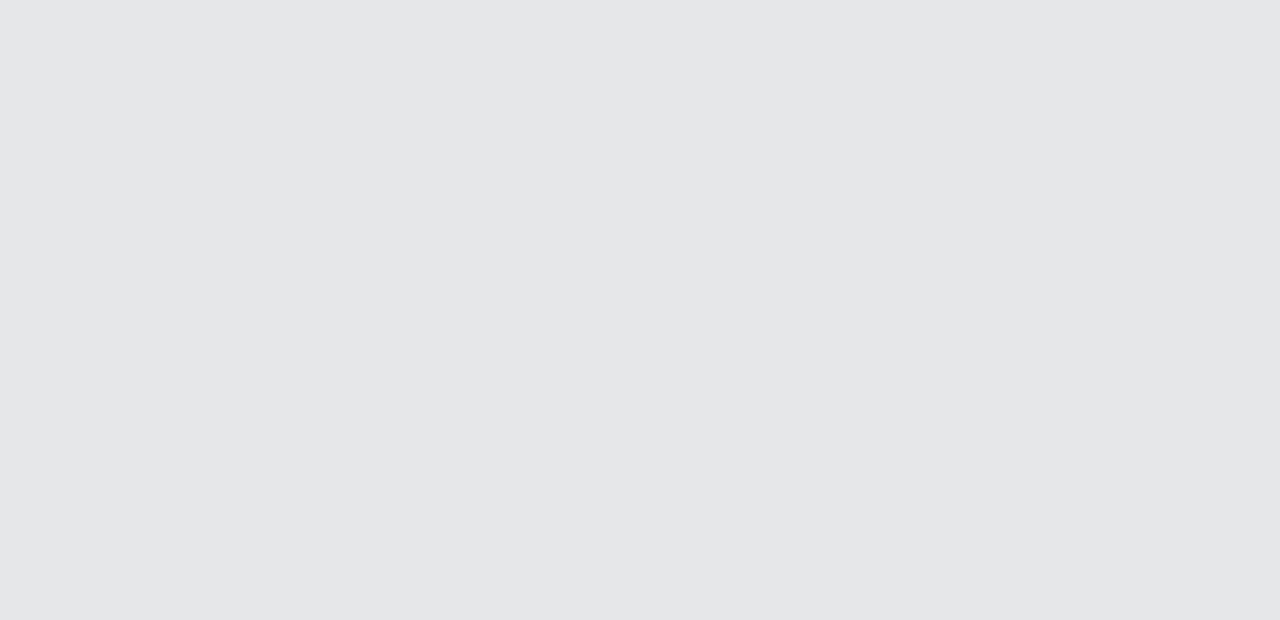
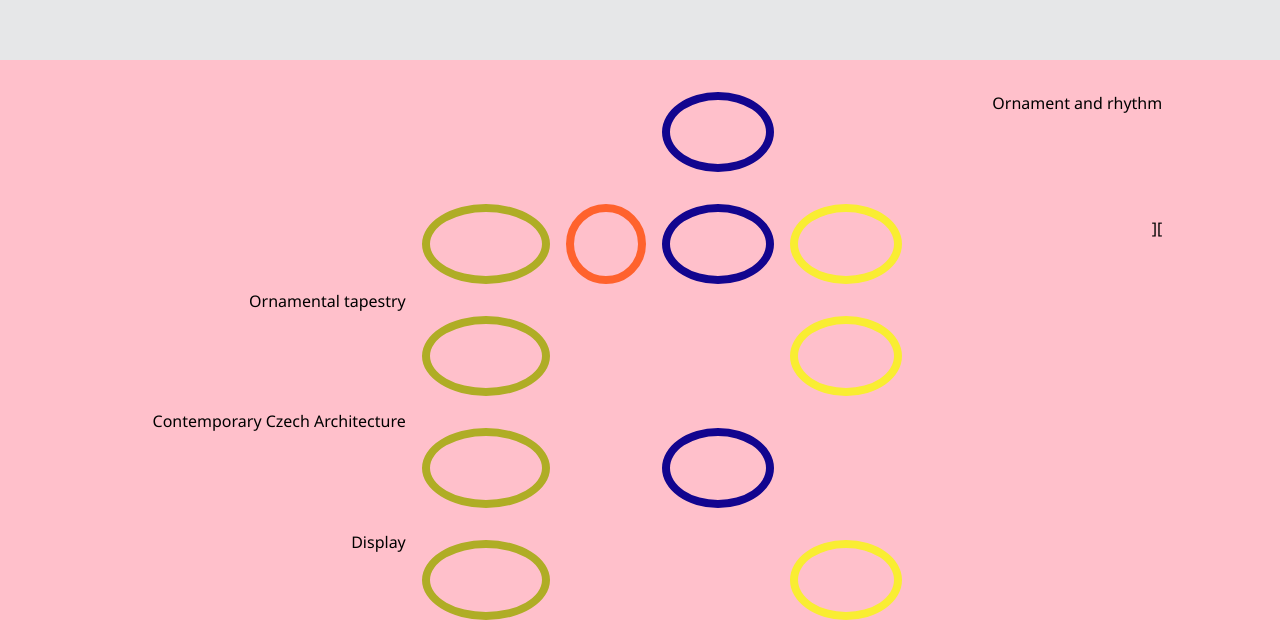
Before and after one commit to ArcanusMagnus/vasekkokes.cz, a React (Create React App) app: page / in a window 1280 px wide. Shown: the part 740-1360 px from the top of the page. Before the commit the page ends 800 px from the top, so only its background shows below. Built offline with nearby package versions, Linux system fonts and the light colour scheme.

Commit message:
Add MetroLine component, delete MetroStop component (line-oriented -> column-oriented), add some line generation logic.

```diff
--- a/src/components/Landing/Metro/MetroGrid.module.css
+++ b/src/components/Landing/Metro/MetroGrid.module.css
@@ -3,3 +3,32 @@
   min-width: 600px;
   margin: auto;
 }
+
+.active,
+.blank,
+.undefined {
+    height: 5rem;
+    width: 5rem;
+}
+
+.visual {
+    border-color: #AFAD25;
+}
+
+.events {
+    border-color: #FF622D;
+}
+
+.ideas {
+    border-color: #F9ED32;
+
+}
+.writing {
+    border-color: #12058F;
+}
+
+.active {
+    border-radius: 50%;
+    border-width: 0.5rem;
+    border-style: solid;
+}
--- a/src/components/Landing/Metro/MetroGrid.tsx
+++ b/src/components/Landing/Metro/MetroGrid.tsx
@@ -1,9 +1,70 @@
-import MetroStop from "./MetroStop";
+import { v4 as uuidv4 } from "uuid";
+
+import MetroLine from "./MetroLine";
 import MetroStopModel from "../../../models/metro-stop";
 import styles from "./MetroGrid.module.css";
 
 const MetroGrid = (props: { data: MetroStopModel[] }) => {
-    return <></>
+  const label_left: React.ReactNode[] = [];
+  const label_right: React.ReactNode[] = [];
+  const visual: React.ReactNode[] = [];
+  const events: React.ReactNode[] = [];
+  const writing: React.ReactNode[] = [];
+  const ideas: React.ReactNode[] = [];
+
+  for (const line of props.data) {
+    if (line.label_left) {
+      label_left.push(<div key={uuidv4()}>{line.label}</div>);
+      label_right.push(<div key={uuidv4()}></div>);
+    } else {
+      label_right.push(<div key={uuidv4()}>{line.label}</div>);
+      label_left.push(<div key={uuidv4()}></div>);
+    }
+
+    visual.push(
+      <div
+        className={`${styles.visual} ${
+          line.visual ? styles[line.visual] : styles.undefined
+        }`}
+        key={line.id}
+      ></div>
+    );
+    events.push(
+      <div
+        className={`${styles.events} ${
+          line.events ? styles[line.events] : styles.undefined
+        }`}
+        key={line.id}
+      ></div>
+    );
+    writing.push(
+      <div
+        className={`${styles.writing} ${
+          line.writing ? styles[line.writing] : styles.undefined
+        }`}
+        key={line.id}
+      ></div>
+    );
+    ideas.push(
+      <div
+        className={`${styles.ideas} ${
+          line.ideas ? styles[line.ideas] : styles.undefined
+        }`}
+        key={line.id}
+      ></div>
+    );
+  }
+
+  return (
+    <>
+      <MetroLine line={label_left} />
+      <MetroLine line={visual} />
+      <MetroLine line={events} />
+      <MetroLine line={writing} />
+      <MetroLine line={ideas} />
+      <MetroLine line={label_right} />
+    </>
+  );
   //   return (
   //     <table className={styles.MetroGrid}>
   //       <MetroStop id="1" writing="active" />
--- /dev/null
+++ b/src/components/Landing/Metro/MetroLine.module.css
@@ -0,0 +1,11 @@
+.line {
+  display: flex;
+  flex-wrap: wrap;
+  text-align: right;
+  max-width: 20rem;
+}
+
+.line div {
+  width: 100%;
+  margin: 2rem 1rem 0 0;
+}
--- /dev/null
+++ b/src/components/Landing/Metro/MetroLine.tsx
@@ -0,0 +1,11 @@
+import React from "react";
+
+import styles from "./MetroLine.module.css";
+
+const MetroLine = (props: { line: React.ReactNode[] }) => {
+  let content = props.line.map(item => item);
+  console.log(content);
+  return <div className={styles.line}>{content}</div>;
+};
+
+export default MetroLine;
```
Also changed, not shown: src/components/Landing/Metro/MetroStop.module.css (deleted, +0 -33 lines), src/components/Landing/Metro/MetroStop.tsx (deleted, +0 -62 lines). Lines whose indentation alone changed are shown as unchanged.
